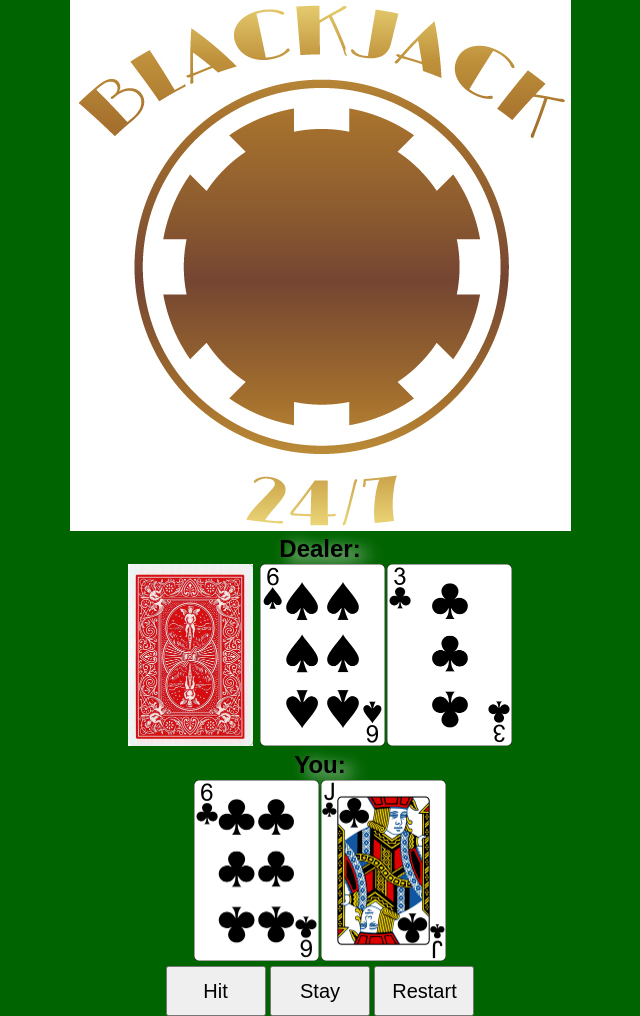
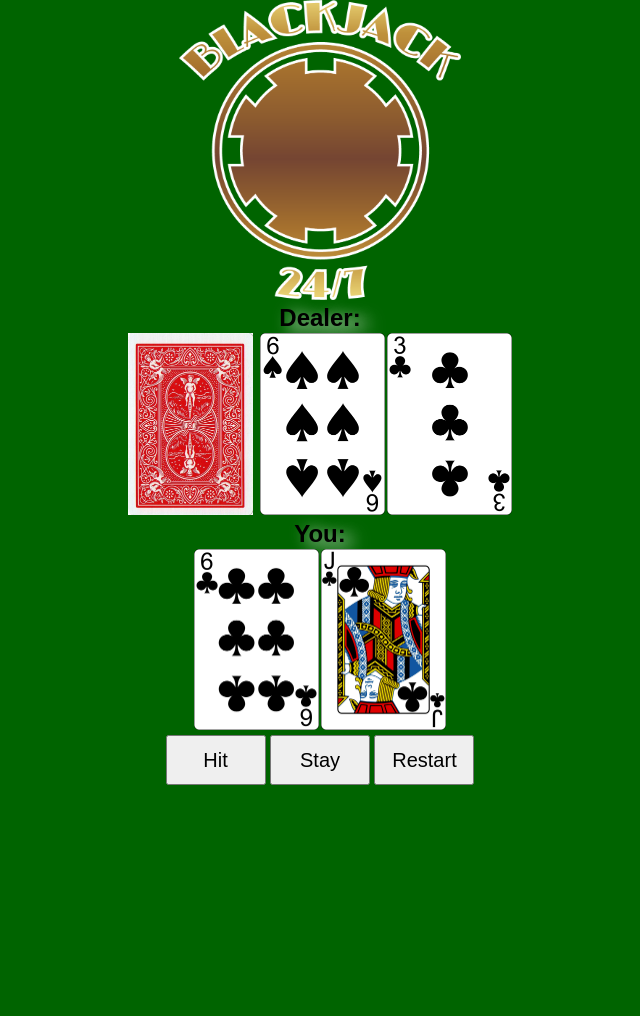
Before and after one commit to SLEsserman/SEI_BlackJack, a plain HTML site: page blackjack.html in a window 1280 px wide. Shown: the whole page, without its empty margins (320-960 px from the left). After the commit the page ends 800 px from the top, so only its background shows below. Drawn offline with Linux system fonts and the light colour scheme.

Commit message:
everything is working need to work on read me

```diff
--- a/blackjack.html
+++ b/blackjack.html
@@ -11,7 +11,7 @@
 </head>
 <body>
 
-  <img src="Extra/LOGO.jpg">
+  <img src="Extra/LOGO2.png">
 
 
   <h2>Dealer: <span id="dealer-sum"></span></h2>
--- a/style.css
+++ b/style.css
@@ -2,6 +2,11 @@
   margin: 0;
   padding: 0;
   box-sizing: border-box;
+}
+
+img {
+  height: 300px;
+
 }
 
 body {
```
Also changed, not shown: Extra/LOGO2.png (added).
